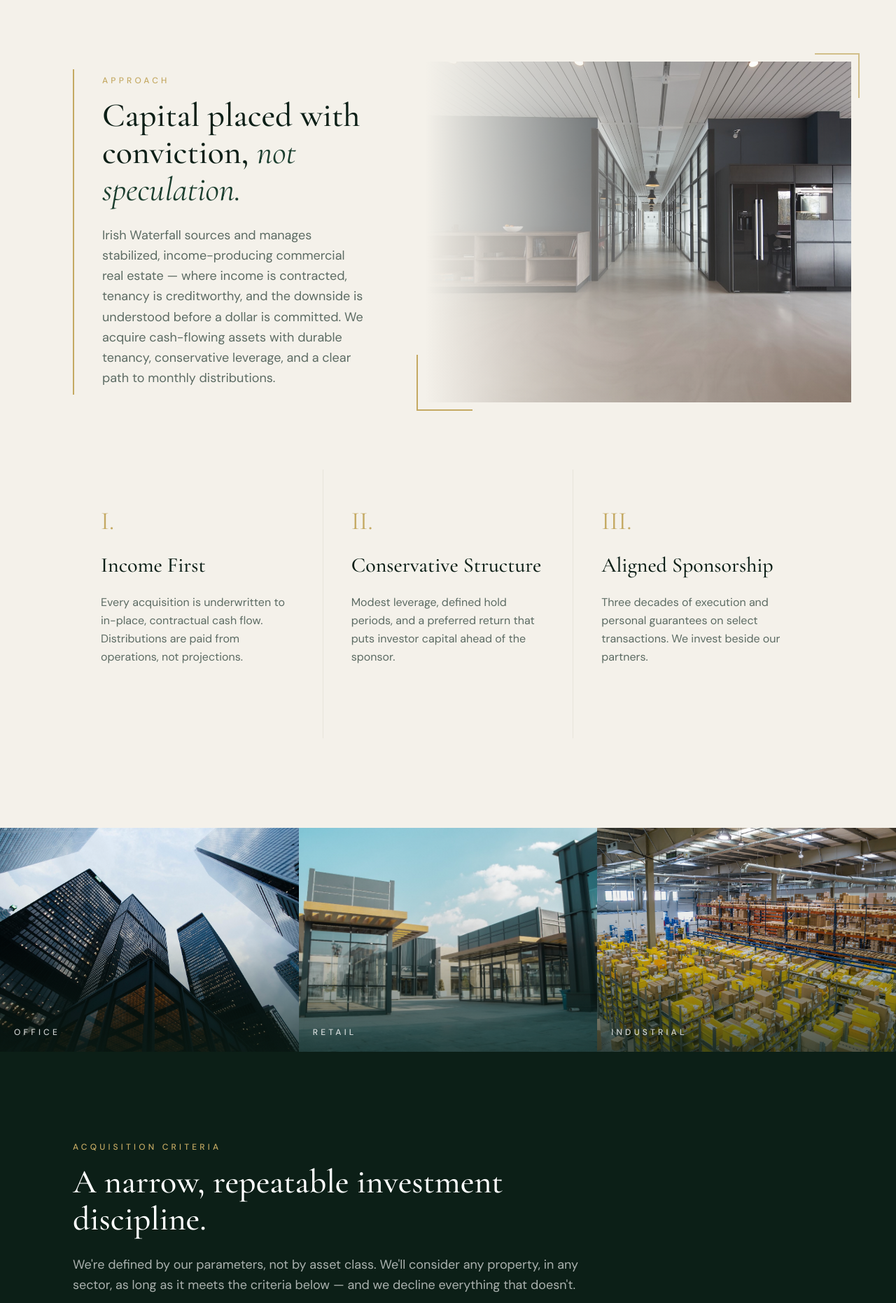
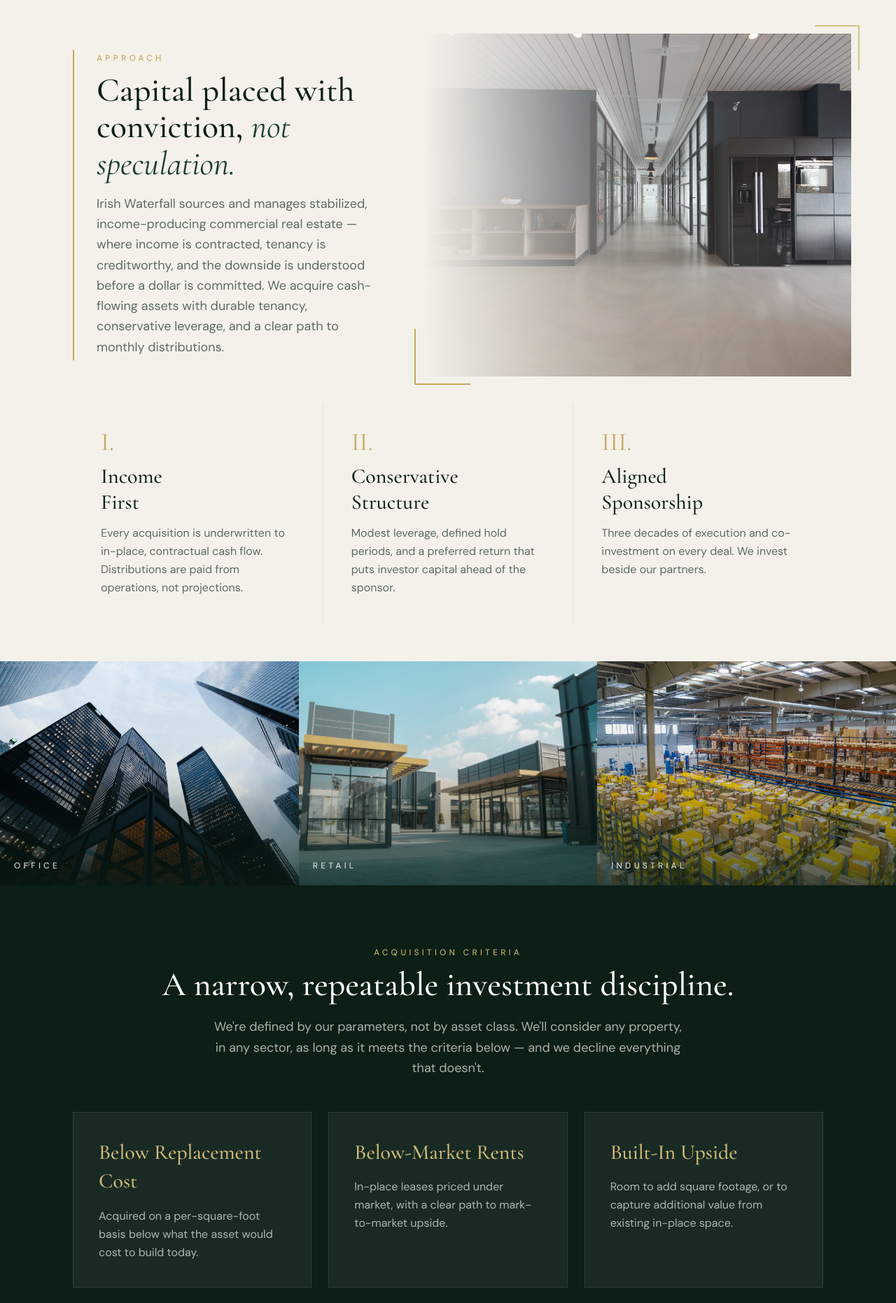
Before and after one commit to irishkmcd/irish-waterfall, a React (Vite) app: page / in a window 1280 px wide. Shown: the part 840-2702 px from the top of the page at 70% size. Built offline with nearby package versions, Linux system fonts and the light colour scheme.

Commit message:
Refine section spacing and update co-investment copy.
Unify layout with shared section utilities, tighten vertical rhythm across pages, and align messaging around sponsor co-investment on every deal.

Co-authored-by: Cursor <cursoragent@cursor.com>

```diff
--- a/src/components/Approach.tsx
+++ b/src/components/Approach.tsx
@@ -5,21 +5,21 @@ export function Approach() {
   const headlineLead = approach.headline.replace(approach.headlineAccent, '').trim()
 
   return (
-    <section id="approach" className="overflow-hidden bg-iw-cream py-24 md:py-32">
+    <section id="approach" className="overflow-hidden bg-iw-cream pt-16 md:pt-22 pb-12 md:pb-14">
       <div className="container-iw">
-        <div className="relative lg:grid lg:grid-cols-12 lg:items-center lg:gap-10">
+        <div className="relative lg:grid lg:grid-cols-12 lg:items-center lg:gap-8">
           <div className="relative z-10 lg:col-span-5 xl:col-span-5">
-            <div className="border-l-2 border-iw-gold py-2 pl-8 md:pl-10">
+            <div className="border-l-2 border-iw-gold py-1 pl-6 md:pl-8">
               <p className="section-label">{approach.eyebrow}</p>
-              <h2 className="section-heading mt-4">
+              <h2 className="section-heading mt-3">
                 {headlineLead}{' '}
                 <span className="italic text-iw-forest">{approach.headlineAccent}</span>
               </h2>
-              <p className="section-body mt-6">{approach.intro}</p>
+              <p className="section-body mt-4">{approach.intro}</p>
             </div>
           </div>
 
-          <div className="relative mt-12 lg:col-span-7 lg:mt-0 lg:translate-x-6 xl:translate-x-10">
+          <div className="relative mt-6 lg:col-span-7 lg:mt-0 lg:translate-x-6 xl:translate-x-10">
             <div className="relative aspect-[5/4] overflow-hidden sm:aspect-[4/3] lg:aspect-[5/4]">
               <img
                 src={approachImage.src}
@@ -48,17 +48,24 @@ export function Approach() {
           </div>
         </div>
 
-        <div className="mt-16 grid gap-px bg-iw-stone md:mt-24 md:grid-cols-3">
-          {approach.pillars.map((pillar) => (
+        <div className="mt-8 grid gap-px bg-iw-stone md:mt-10 md:grid-cols-3">
+          {approach.pillars.map((pillar) => {
+            const [titleLead, titleTail] = pillar.title.split(/ (?=[^ ]+$)/)
+
+            return (
             <article
               key={pillar.title}
-              className="flex min-h-[22rem] flex-col bg-iw-cream px-8 py-12 md:min-h-[24rem] md:px-10 md:py-14"
+              className="flex flex-col bg-iw-cream px-8 py-8 md:px-10 md:py-9"
             >
               <span className="card-numeral">{pillar.numeral}</span>
-              <h3 className="card-heading mt-6">{pillar.title}</h3>
-              <p className="card-body mt-5">{pillar.body}</p>
+              <h3 className="card-heading mt-3 leading-tight">
+                <span className="block">{titleLead}</span>
+                <span className="block">{titleTail}</span>
+              </h3>
+              <p className="card-body mt-3">{pillar.body}</p>
             </article>
-          ))}
+            )
+          })}
         </div>
       </div>
     </section>
--- a/src/components/ContactSection.tsx
+++ b/src/components/ContactSection.tsx
@@ -3,15 +3,15 @@ import { ContactForm } from './ContactForm'
 
 export function ContactSection() {
   return (
-    <section id="contact" className="bg-iw-deep py-20 text-white md:py-28">
+    <section id="contact" className="section-y bg-iw-deep text-white">
       <div className="container-iw">
-        <div className="mx-auto max-w-2xl text-center">
+        <div className="section-intro max-w-2xl">
           <p className="section-label">Contact</p>
-          <h2 className="section-heading-inverse mt-4">{principal.cta}</h2>
-          <p className="section-body-inverse mt-5">{principal.ctaSubtext}</p>
+          <h2 className="section-heading-inverse mt-3">{principal.cta}</h2>
+          <p className="section-intro-body section-body-inverse">{principal.ctaSubtext}</p>
         </div>
 
-        <div className="mx-auto mt-12 max-w-xl bg-iw-cream p-8 text-iw-deep md:mt-16 md:p-10">
+        <div className="section-block-spacing mx-auto max-w-xl bg-iw-cream p-8 text-iw-deep md:p-10">
           <h3 className="form-heading text-center">Send a message</h3>
           <p className="card-body mt-2 text-center text-sm">
             We typically respond within one business day.
--- a/src/components/Criteria.tsx
+++ b/src/components/Criteria.tsx
@@ -2,22 +2,22 @@ import { criteria } from '../data/content'
 
 export function Criteria() {
   return (
-    <section id="criteria" className="bg-iw-deep py-24 text-white md:py-32">
+    <section id="criteria" className="section-y bg-iw-deep text-white">
       <div className="container-iw">
-        <div className="max-w-3xl">
+        <div className="section-intro">
           <p className="section-label">{criteria.eyebrow}</p>
-          <h2 className="section-heading-inverse mt-4">{criteria.headline}</h2>
-          <p className="section-body-inverse mt-6">{criteria.intro}</p>
+          <h2 className="section-heading-inverse mt-3">{criteria.headline}</h2>
+          <p className="section-intro-body section-body-inverse">{criteria.intro}</p>
         </div>
 
-        <div className="mt-16 grid gap-6 sm:grid-cols-2 lg:grid-cols-3 md:mt-20">
+        <div className="section-block-spacing grid gap-6 sm:grid-cols-2 lg:grid-cols-3">
           {criteria.items.map((item) => (
             <article
               key={item.title}
-              className="border border-white/10 bg-white/5 p-8 transition-colors hover:border-iw-gold/30 hover:bg-white/[0.07] md:p-10"
+              className="border border-white/10 bg-white/5 p-8 transition-colors hover:border-iw-gold/30 hover:bg-white/[0.07] md:p-9"
             >
               <h3 className="card-heading-inverse">{item.title}</h3>
-              <p className="card-body-inverse mt-5">{item.body}</p>
+              <p className="card-body-inverse mt-4">{item.body}</p>
             </article>
           ))}
         </div>
--- a/src/components/Hero.tsx
+++ b/src/components/Hero.tsx
@@ -3,7 +3,7 @@ import { hero } from '../data/content'
 
 export function Hero() {
   return (
-    <section className="relative flex min-h-screen items-end overflow-hidden bg-iw-deep pb-20 pt-32 md:pb-28 md:pt-40">
+    <section className="relative flex min-h-screen items-end overflow-hidden bg-iw-deep pb-16 pt-28 md:pb-20 md:pt-36">
       <div
         className="pointer-events-none absolute inset-y-0 right-0 w-full max-w-[min(52rem,72vw)]"
         aria-hidden="true"
--- a/src/components/Principal.tsx
+++ b/src/components/Principal.tsx
@@ -5,7 +5,7 @@ import { ContactSection } from './ContactSection'
 export function Principal() {
   return (
     <>
-      <section id="principal" className="bg-iw-cream py-24 md:py-32">
+      <section id="principal" className="section-y bg-iw-cream">
         <div className="container-iw">
           <div className="grid gap-16 lg:grid-cols-[280px_1fr] lg:gap-20">
             <div className="flex flex-col items-center lg:items-start">
--- a/src/data/content.ts
+++ b/src/data/content.ts
@@ -41,7 +41,7 @@ export const approach = {
     {
       numeral: 'III.',
       title: 'Aligned Sponsorship',
-      body: 'Three decades of execution and personal guarantees on select transactions. We invest beside our partners.',
+      body: 'Three decades of execution and co-investment on every deal. We invest beside our partners.',
     },
   ],
 } as const
@@ -112,7 +112,7 @@ export const partners = {
     },
     {
       value: 'Aligned',
-      label: 'Guarantees on Select Deals',
+      label: 'Sponsor Invests Alongside',
     },
   ],
 } as const
@@ -125,7 +125,7 @@ export const principal = {
   bio: [
     "Bill O'Connor founded Irish Waterfall to bring institutional discipline to private commercial real estate. Over a career spanning more than three decades, he has closed in excess of $1 billion in transactions — earning top national rankings at Marcus & Millichap and serving as Senior Vice President at CBRE.",
     'His focus has stayed consistent throughout: stabilized, income-producing assets, acquired below replacement cost with durable tenancy and contractual cash flow. That same conservative, income-first philosophy governs every Irish Waterfall acquisition.',
-    'Bill personally guarantees select transactions and invests alongside his partners, ensuring his interests are aligned with the investors he serves.',
+    'He invests alongside his partners in every transaction — aligned in capital, risk, and outcome.',
   ],
   cta: 'Begin a private conversation.',
   ctaSubtext:
--- a/src/index.css
+++ b/src/index.css
@@ -41,6 +41,22 @@ body {
     @apply text-xs font-medium uppercase tracking-[0.35em] text-iw-gold;
   }
 
+  .section-y {
+    @apply py-16 md:py-22;
+  }
+
+  .section-intro {
+    @apply mx-auto max-w-3xl text-center md:max-w-4xl;
+  }
+
+  .section-intro-body {
+    @apply mx-auto mt-4 max-w-2xl md:mt-5;
+  }
+
+  .section-block-spacing {
+    @apply mt-10 md:mt-12;
+  }
+
   .hero-title {
     @apply max-w-4xl font-display text-4xl leading-[1.08] font-medium text-white md:text-5xl lg:text-[3.5rem] lg:leading-[1.06];
   }
@@ -70,19 +86,19 @@ body {
   }
 
   .card-heading {
-    @apply font-display text-2xl font-medium leading-snug text-iw-deep md:text-3xl;
+    @apply font-display text-3xl font-medium leading-snug text-iw-deep md:text-3xl;
   }
 
   .card-heading-inverse {
-    @apply font-display text-2xl font-medium leading-snug text-iw-gold-light md:text-3xl;
+    @apply font-display text-3xl font-medium leading-snug text-iw-gold-light md:text-3xl;
   }
 
   .card-body {
-    @apply text-base leading-relaxed text-iw-muted;
+    @apply text-lg leading-relaxed text-iw-muted md:text-base;
   }
 
   .card-body-inverse {
-    @apply text-base leading-relaxed text-white/65;
+    @apply text-lg leading-relaxed text-white/65 md:text-base;
   }
 
   .profile-name {
```
Also changed, not shown: src/components/Partners.tsx (+9 -9 lines).
